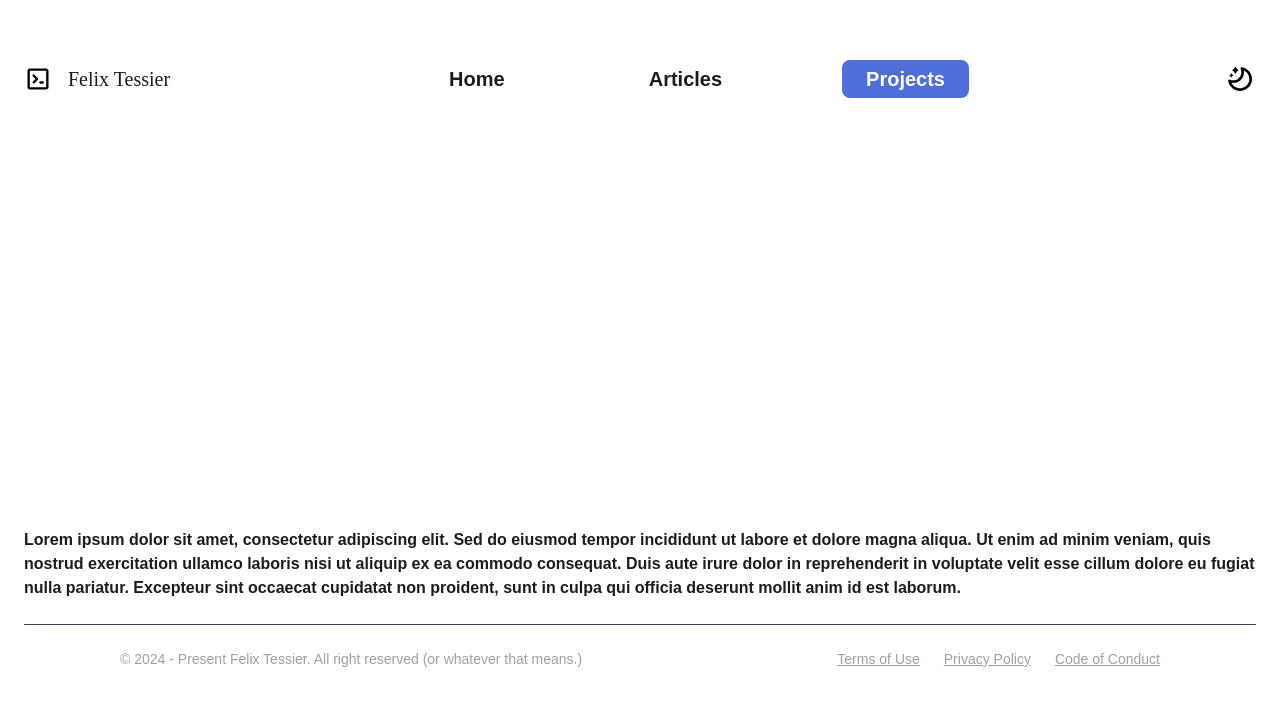
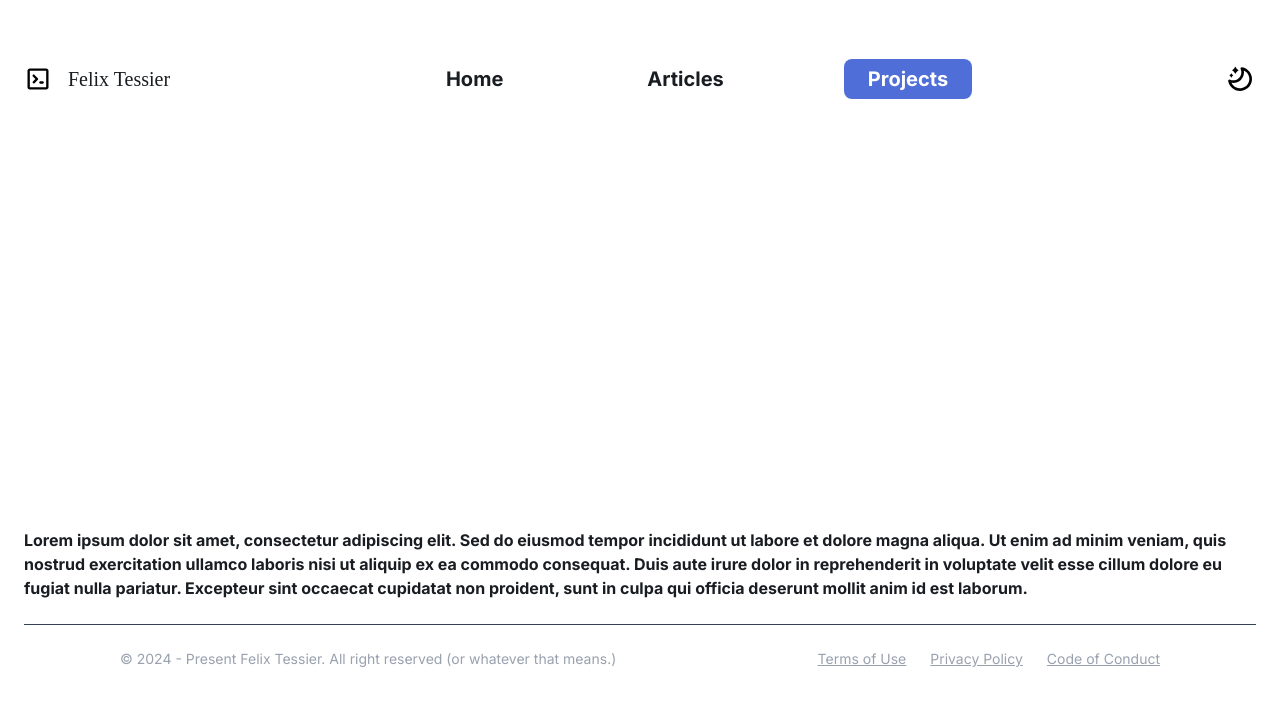
Before and after one commit to felixtessier/web-portfolio, a Next.js app: page /projects in a window 1280 px wide. Shown: the top 706 px of the page. Built offline with nearby package versions, Linux system fonts and the light colour scheme; a web font is replaced by a local one.

Commit message:
Update body font to inter

```diff
--- a/src/app/globals.css
+++ b/src/app/globals.css
@@ -1,3 +1,4 @@
+@import url('https://fonts.googleapis.com/css2?family=Inter:wght@400;700&display=swap');
 @import url('https://fonts.googleapis.com/css2?family=McLaren&display=swap');
 @import 'tailwindcss';
 
@@ -6,7 +7,7 @@
   --foreground: #191d21;
   --color-background: var(--background);
   --color-foreground: var(--foreground);
-  --font-sans: var(--font-geist-sans);
+  --font-sans: 'Inter', sans-serif;
   --font-mono: var(--font-geist-mono);
   --font-mclaren: 'McLaren', cursive;
   --h-color: #161345;
@@ -31,7 +32,7 @@
 body {
   background: var(--background);
   color: var(--foreground);
-  font-family: Arial, Helvetica, sans-serif;
+  font-family: var(--font-sans);
 }
 
 h1 {
```
